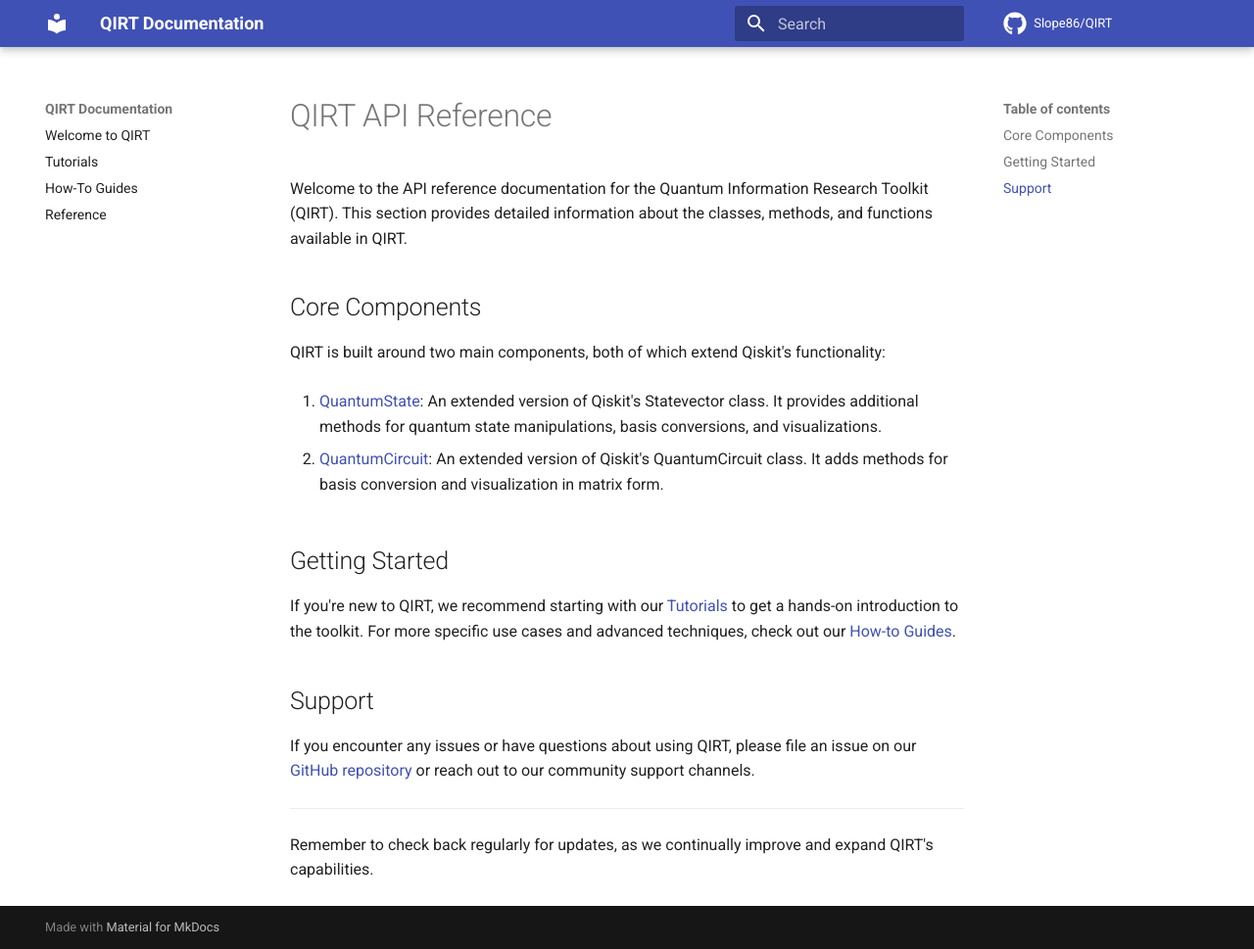
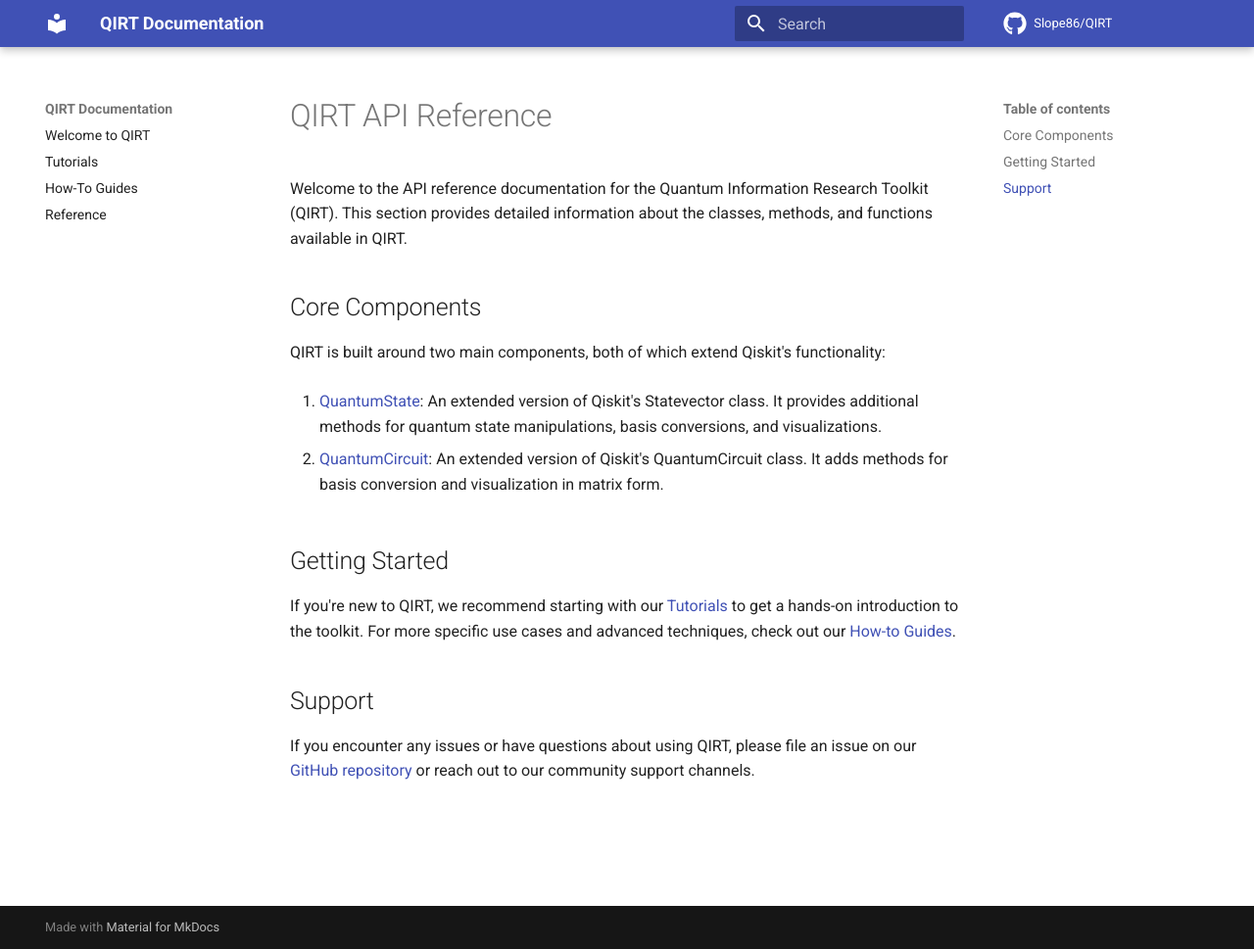
Before and after one commit to Slope86/QIRT, an MkDocs documentation site: the page built from docs/reference/index.md, in a window 1280 px wide and 969 px high. Shown: the whole window at 98% size. Built offline with MkDocs 1.6.1 and Material for MkDocs 9.7.7, drawn with Linux system fonts in a browser that asks for light colours; comment, search, counter and statistics services are not loaded.

Commit message:
refactor: Remove unnecessary content from reference index page

```diff
--- a/docs/reference/index.md
+++ b/docs/reference/index.md
@@ -17,7 +17,3 @@ If you're new to QIRT, we recommend starting with our [Tutorials](../tutorials/i
 ## Support
 
 If you encounter any issues or have questions about using QIRT, please file an issue on our [GitHub repository](https://github.com/Slope86/QIRT/issues) or reach out to our community support channels.
-
----
-
-Remember to check back regularly for updates, as we continually improve and expand QIRT's capabilities.
```
